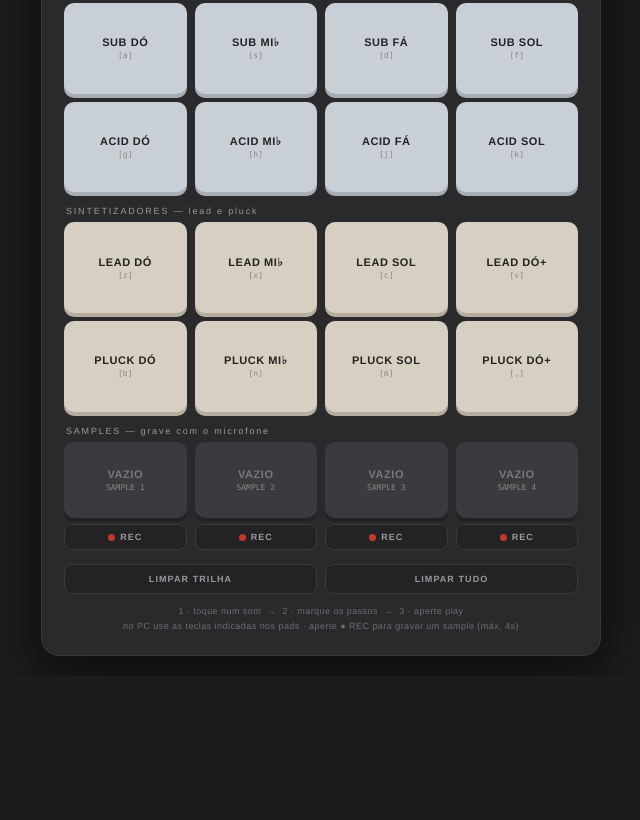
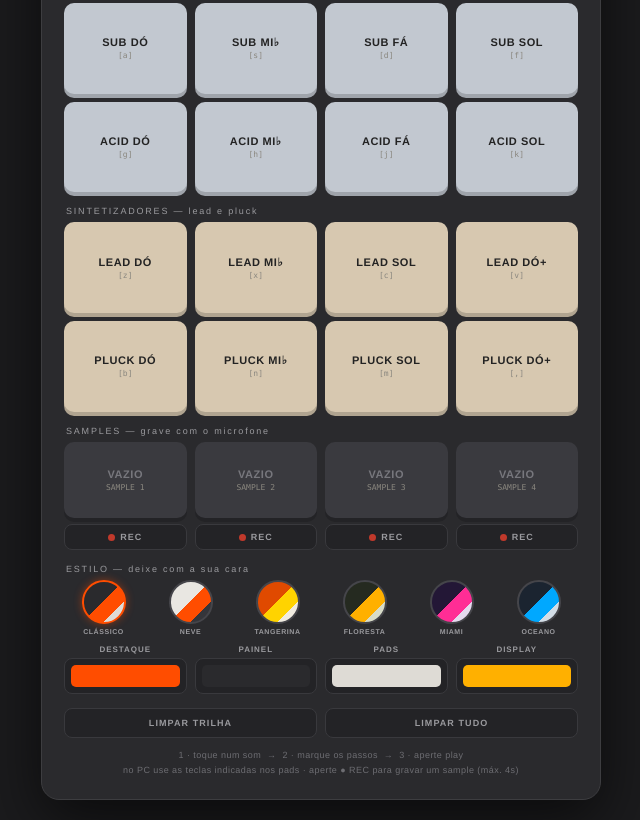
Before and after one commit to Thurtux/po-133-groovebox, a plain HTML site: page index.html in a window 1280 px wide. Shown: the part 667-1487 px from the top of the page, without its empty margins (319-959 px from the left). Before the commit the page ends 1343 px from the top, so only its background shows below. Drawn offline with Linux system fonts and the light colour scheme.

Commit message:
Estilo: 6 temas prontos + 4 cores personalizaveis (destaque, painel, pads, display)
Co-Authored-By: Claude Fable 5 <noreply@anthropic.com>

```diff
--- a/index.html
+++ b/index.html
@@ -17,13 +17,19 @@
     --pad-dark:#bfbcb5;
     --pad-text:#232323;
     --orange:#ff4d00;
-    --orange-soft:#ff6a26;
+    --accent-dark:#b53700;
+    --accent-glow:rgba(255,77,0,.45);
     --lcd-bg:#141210;
     --lcd-text:#ffb000;
+    --lcd-glow:rgba(255,176,0,.5);
     --step:#3a3a3f;
     --step-on:#ff4d00;
     --white:#f4f2ee;
     --gray-text:#9a9a9e;
+    --pad-bass:#c9cfd6;
+    --pad-bass-dark:#a7adb5;
+    --pad-syn:#d7cfc2;
+    --pad-syn-dark:#b5ada0;
   }
   *{box-sizing:border-box;-webkit-tap-highlight-color:transparent;touch-action:manipulation;
     -webkit-touch-callout:none;}
@@ -50,7 +56,7 @@
   .lcd{background:var(--lcd-bg);border-radius:10px;padding:10px 14px;margin-bottom:10px;
     border:1px solid #000;display:flex;justify-content:space-between;align-items:center;
     font-family:ui-monospace,SFMono-Regular,Menlo,monospace;color:var(--lcd-text);
-    text-shadow:0 0 6px rgba(255,176,0,.5);}
+    text-shadow:0 0 6px var(--lcd-glow);}
   .lcd .big{font-size:20px;font-weight:700;letter-spacing:.05em;}
   .lcd .small{font-size:10px;opacity:.8;letter-spacing:.1em;}
   .lcd .right{text-align:right;}
@@ -60,14 +66,14 @@
   .t-btn{flex:1;padding:12px 0;border-radius:10px;background:var(--pad);color:var(--pad-text);
     font-size:13px;font-weight:700;letter-spacing:.08em;box-shadow:0 3px 0 var(--pad-dark);}
   .t-btn:active{transform:translateY(2px);box-shadow:0 1px 0 var(--pad-dark);}
-  .t-btn.playing{background:var(--orange);color:#fff;box-shadow:0 3px 0 #b53700;}
+  .t-btn.playing{background:var(--orange);color:#fff;box-shadow:0 3px 0 var(--accent-dark);}
   .bpm-box{flex:1.4;display:flex;align-items:center;gap:6px;background:#232326;
-    border-radius:10px;padding:4px 6px;border:1px solid var(--panel-line);}
-  .bpm-box button{width:34px;height:100%;min-height:38px;border-radius:8px;background:var(--step);
-    color:var(--white);font-size:18px;font-weight:700;}
+    border-radius:10px;padding:4px 6px;border:1px solid #39393d;}
+  .bpm-box button{width:34px;height:100%;min-height:38px;border-radius:8px;background:#3a3a3f;
+    color:#f4f2ee;font-size:18px;font-weight:700;}
   .bpm-box button:active{background:var(--orange);}
-  .bpm-val{flex:1;text-align:center;font-family:ui-monospace,Menlo,monospace;font-size:14px;}
-  .bpm-val small{display:block;font-size:8px;color:var(--gray-text);letter-spacing:.15em;}
+  .bpm-val{flex:1;text-align:center;font-family:ui-monospace,Menlo,monospace;font-size:14px;color:#f4f2ee;}
+  .bpm-val small{display:block;font-size:8px;color:#9a9a9e;letter-spacing:.15em;}
 
   /* ---------- seções ---------- */
   .section-label{font-size:9px;letter-spacing:.2em;color:var(--gray-text);margin:14px 2px 6px;
@@ -79,7 +85,7 @@
   .step{aspect-ratio:1.5/1;border-radius:7px;background:var(--step);position:relative;
     border:1px solid #26262a;}
   .step.beat{border-color:#55555c;}
-  .step.on{background:var(--step-on);box-shadow:0 0 10px rgba(255,77,0,.45);}
+  .step.on{background:var(--step-on);box-shadow:0 0 10px var(--accent-glow);}
   .step.now::after{content:"";position:absolute;inset:auto 30% 4px 30%;height:3px;border-radius:2px;
     background:var(--lcd-text);}
   .step:active{filter:brightness(1.3);}
@@ -94,10 +100,10 @@
   .pad.sel{outline:3px solid var(--orange);outline-offset:-3px;}
   .pad .nm{font-size:10px;font-weight:700;letter-spacing:.05em;text-align:center;line-height:1.1;}
   .pad .ky{font-size:8px;color:#8a877f;font-family:ui-monospace,Menlo,monospace;}
-  .pad.snd-bass{background:#c9cfd6;box-shadow:0 4px 0 #a7adb5;}
-  .pad.snd-bass:active,.pad.snd-bass.hit{box-shadow:0 2px 0 #a7adb5;}
-  .pad.snd-syn{background:#d7cfc2;box-shadow:0 4px 0 #b5ada0;}
-  .pad.snd-syn:active,.pad.snd-syn.hit{box-shadow:0 2px 0 #b5ada0;}
+  .pad.snd-bass{background:var(--pad-bass);box-shadow:0 4px 0 var(--pad-bass-dark);}
+  .pad.snd-bass:active,.pad.snd-bass.hit{box-shadow:0 2px 0 var(--pad-bass-dark);}
+  .pad.snd-syn{background:var(--pad-syn);box-shadow:0 4px 0 var(--pad-syn-dark);}
+  .pad.snd-syn:active,.pad.snd-syn.hit{box-shadow:0 2px 0 var(--pad-syn-dark);}
 
   /* ---------- sampler ---------- */
   .slots{display:grid;grid-template-columns:repeat(4,1fr);gap:8px;}
@@ -106,18 +112,33 @@
   .slot .pad.has{background:var(--pad);color:var(--pad-text);box-shadow:0 4px 0 var(--pad-dark);}
   .slot .pad:active{box-shadow:0 2px 0 #232326;}
   .slot .pad.has:active,.slot .pad.has.hit{box-shadow:0 2px 0 var(--pad-dark);}
-  .rec-btn{padding:7px 0;border-radius:8px;background:#232326;color:var(--gray-text);
-    font-size:9px;font-weight:700;letter-spacing:.12em;border:1px solid var(--panel-line);
+  .rec-btn{padding:7px 0;border-radius:8px;background:#232326;color:#9a9a9e;
+    font-size:9px;font-weight:700;letter-spacing:.12em;border:1px solid #39393d;
     display:flex;align-items:center;justify-content:center;gap:5px;}
   .rec-btn i{width:7px;height:7px;border-radius:50%;background:#c0392b;display:inline-block;}
   .rec-btn.recording{background:#c0392b;color:#fff;animation:blink 1s infinite;}
   .rec-btn.recording i{background:#fff;}
   @keyframes blink{50%{opacity:.55;}}
 
+  /* ---------- estilo / temas ---------- */
+  .themes{display:grid;grid-template-columns:repeat(6,1fr);gap:8px;}
+  .theme{display:flex;flex-direction:column;align-items:center;gap:4px;background:none;padding:0;}
+  .theme i{width:100%;aspect-ratio:1/1;max-width:44px;border-radius:50%;display:block;
+    border:2px solid #45454a;}
+  .theme.sel i{border-color:var(--orange);box-shadow:0 0 8px var(--accent-glow);}
+  .theme span{font-size:7px;letter-spacing:.08em;color:var(--gray-text);font-weight:700;}
+  .customs{display:grid;grid-template-columns:repeat(4,1fr);gap:8px;margin-top:10px;}
+  .cust{display:flex;flex-direction:column;gap:4px;font-size:8px;font-weight:700;
+    letter-spacing:.12em;color:var(--gray-text);text-align:center;}
+  .cust input{width:100%;height:36px;border:1px solid #39393d;border-radius:8px;
+    background:#232326;padding:4px;cursor:pointer;-webkit-appearance:none;appearance:none;}
+  .cust input::-webkit-color-swatch-wrapper{padding:2px;}
+  .cust input::-webkit-color-swatch{border:none;border-radius:5px;}
+
   /* ---------- rodapé ---------- */
   .footer{display:flex;gap:8px;margin-top:14px;}
-  .f-btn{flex:1;padding:9px 0;border-radius:8px;background:#232326;color:var(--gray-text);
-    font-size:9px;font-weight:700;letter-spacing:.12em;border:1px solid var(--panel-line);}
+  .f-btn{flex:1;padding:9px 0;border-radius:8px;background:#232326;color:#9a9a9e;
+    font-size:9px;font-weight:700;letter-spacing:.12em;border:1px solid #39393d;}
   .f-btn:active{color:var(--orange);border-color:var(--orange);}
   .hint{margin-top:10px;font-size:9px;color:#6d6d72;text-align:center;letter-spacing:.05em;line-height:1.6;}
 
@@ -174,6 +195,15 @@
 
   <div class="section-label"><span>SAMPLES — grave com o microfone</span></div>
   <div class="slots" id="slots"></div>
+
+  <div class="section-label"><span>ESTILO — deixe com a sua cara</span></div>
+  <div class="themes" id="themes"></div>
+  <div class="customs">
+    <label class="cust">DESTAQUE<input type="color" id="cc-accent" value="#ff4d00"></label>
+    <label class="cust">PAINEL<input type="color" id="cc-body" value="#2a2a2d"></label>
+    <label class="cust">PADS<input type="color" id="cc-pad" value="#dedbd5"></label>
+    <label class="cust">DISPLAY<input type="color" id="cc-lcd" value="#ffb000"></label>
+  </div>
 
   <div class="footer">
     <button class="f-btn" id="clear-track">LIMPAR TRILHA</button>
@@ -551,6 +581,106 @@ document.addEventListener("keydown", e=>{
   if(s) trigger(s.id);
 });
 
+/* ============================================================
+   ESTILO — temas prontos + cores personalizadas
+   Toda a paleta é derivada de 4 cores: destaque, painel, pads, display
+   ============================================================ */
+function hexToRgb(h){
+  h = h.replace("#","");
+  if(h.length===3) h = h.split("").map(c=>c+c).join("");
+  const n = parseInt(h,16);
+  return [n>>16&255, n>>8&255, n&255];
+}
+function rgbToHex(r,g,b){
+  return "#"+[r,g,b].map(v=>Math.max(0,Math.min(255,Math.round(v))).toString(16).padStart(2,"0")).join("");
+}
+function shade(hex,f){ // f>0 clareia, f<0 escurece
+  const [r,g,b] = hexToRgb(hex);
+  return f>=0 ? rgbToHex(r+(255-r)*f, g+(255-g)*f, b+(255-b)*f)
+              : rgbToHex(r*(1+f), g*(1+f), b*(1+f));
+}
+function mixc(h1,h2,t){
+  const a = hexToRgb(h1), b = hexToRgb(h2);
+  return rgbToHex(a[0]+(b[0]-a[0])*t, a[1]+(b[1]-a[1])*t, a[2]+(b[2]-a[2])*t);
+}
+function lum(hex){
+  const [r,g,b] = hexToRgb(hex);
+  return (0.299*r + 0.587*g + 0.114*b)/255;
+}
+function glow(hex,a){
+  const [r,g,b] = hexToRgb(hex);
+  return "rgba("+r+","+g+","+b+","+a+")";
+}
+
+const PRESETS = [
+  {key:"classico",  nm:"CLÁSSICO", c:{accent:"#ff4d00", body:"#2a2a2d", pad:"#dedbd5", lcd:"#ffb000"}},
+  {key:"neve",      nm:"NEVE",     c:{accent:"#ff4d00", body:"#e9e7e2", pad:"#35353a", lcd:"#ffb000"}},
+  {key:"tangerina", nm:"TANGERINA",c:{accent:"#ffd300", body:"#e04a00", pad:"#f0ebe0", lcd:"#ffd300"}},
+  {key:"floresta",  nm:"FLORESTA", c:{accent:"#ffb000", body:"#252a20", pad:"#d8dcc8", lcd:"#a4c639"}},
+  {key:"miami",     nm:"MIAMI",    c:{accent:"#ff2d95", body:"#231736", pad:"#e4d9ee", lcd:"#00e5ff"}},
+  {key:"oceano",    nm:"OCEANO",   c:{accent:"#00a8ff", body:"#1b2430", pad:"#d3dde6", lcd:"#7fd4ff"}},
+];
+
+let theme = { preset:"classico", ...PRESETS[0].c };
+try{
+  const t = JSON.parse(localStorage.getItem("po133-theme") || "null");
+  if(t && t.accent && t.body && t.pad && t.lcd) theme = t;
+}catch(e){}
+
+function applyTheme(){
+  const { accent, body, pad, lcd } = theme;
+  const light = lum(body) > 0.5;
+  const padLight = lum(pad) > 0.5;
+  const padBass = mixc(pad, padLight ? "#7f9bc4" : "#3d5a80", 0.3);
+  const padSyn  = mixc(pad, padLight ? "#c89a58" : "#7a5c30", 0.3);
+  const v = {
+    "body": shade(body, light ? -0.14 : -0.35),
+    "panel": body,
+    "panel-line": light ? shade(body,-0.12) : shade(body,0.09),
+    "pad": pad, "pad-dark": shade(pad,-0.18),
+    "pad-text": padLight ? "#232323" : "#f4f2ee",
+    "pad-bass": padBass, "pad-bass-dark": shade(padBass,-0.18),
+    "pad-syn": padSyn, "pad-syn-dark": shade(padSyn,-0.18),
+    "orange": accent, "step-on": accent,
+    "accent-dark": shade(accent,-0.35), "accent-glow": glow(accent,0.45),
+    "step": light ? "#3a3a3f" : shade(body,0.11),
+    "lcd-text": lcd, "lcd-glow": glow(lcd,0.5),
+    "white": light ? "#232323" : "#f4f2ee",
+    "gray-text": light ? "#6f6d68" : "#9a9a9e",
+  };
+  const root = document.documentElement.style;
+  Object.keys(v).forEach(k => root.setProperty("--"+k, v[k]));
+  // marca o tema selecionado e sincroniza os seletores
+  document.querySelectorAll(".theme").forEach(el =>
+    el.classList.toggle("sel", el.dataset.key === theme.preset));
+  $("#cc-accent").value = accent; $("#cc-body").value = body;
+  $("#cc-pad").value = pad; $("#cc-lcd").value = lcd;
+  try{ localStorage.setItem("po133-theme", JSON.stringify(theme)); }catch(e){}
+}
+
+const themesEl = $("#themes");
+PRESETS.forEach(p=>{
+  const b = document.createElement("button");
+  b.className = "theme";
+  b.dataset.key = p.key;
+  b.innerHTML = '<i style="background:linear-gradient(135deg,'+p.c.body+' 48%,'+p.c.accent+' 48% 74%,'+p.c.pad+' 74%)"></i><span>'+p.nm+'</span>';
+  b.addEventListener("pointerdown", ()=>{
+    theme = { preset:p.key, ...p.c };
+    applyTheme();
+  });
+  themesEl.appendChild(b);
+});
+
+[["cc-accent","accent"],["cc-body","body"],["cc-pad","pad"],["cc-lcd","lcd"]].forEach(([id,field])=>{
+  $("#"+id).addEventListener("input", e=>{
+    theme.preset = null;          // vira tema personalizado
+    theme[field] = e.target.value;
+    applyTheme();
+  });
+});
+
+applyTheme();
+
 /* sem menu de contexto em toque longo (mobile) */
 document.addEventListener("contextmenu", e => e.preventDefault());
 
```
Also changed, not shown: 1 other file.
